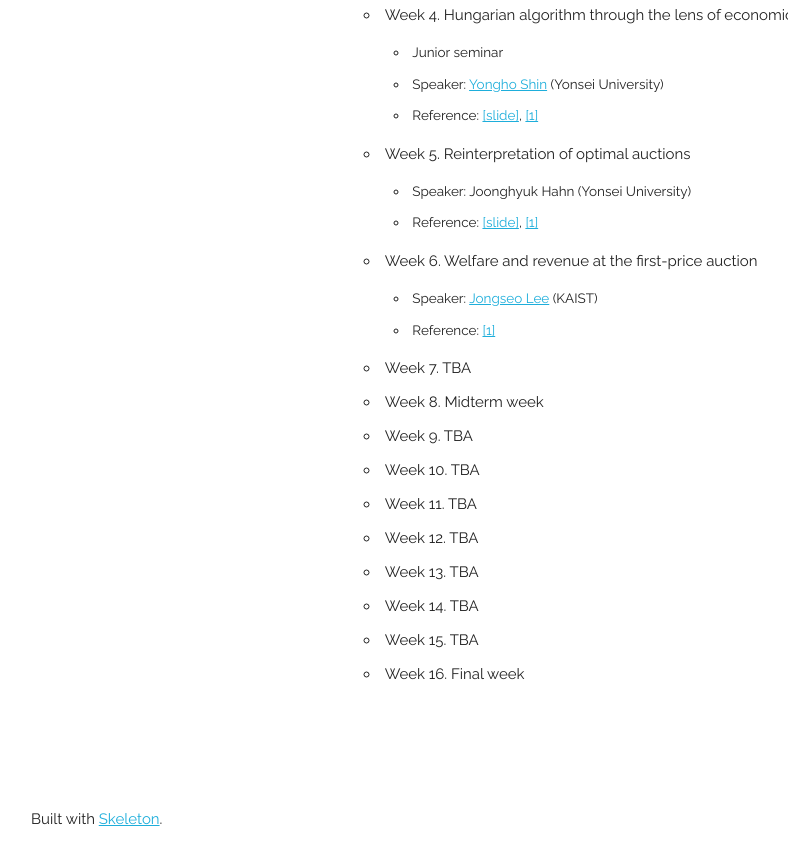
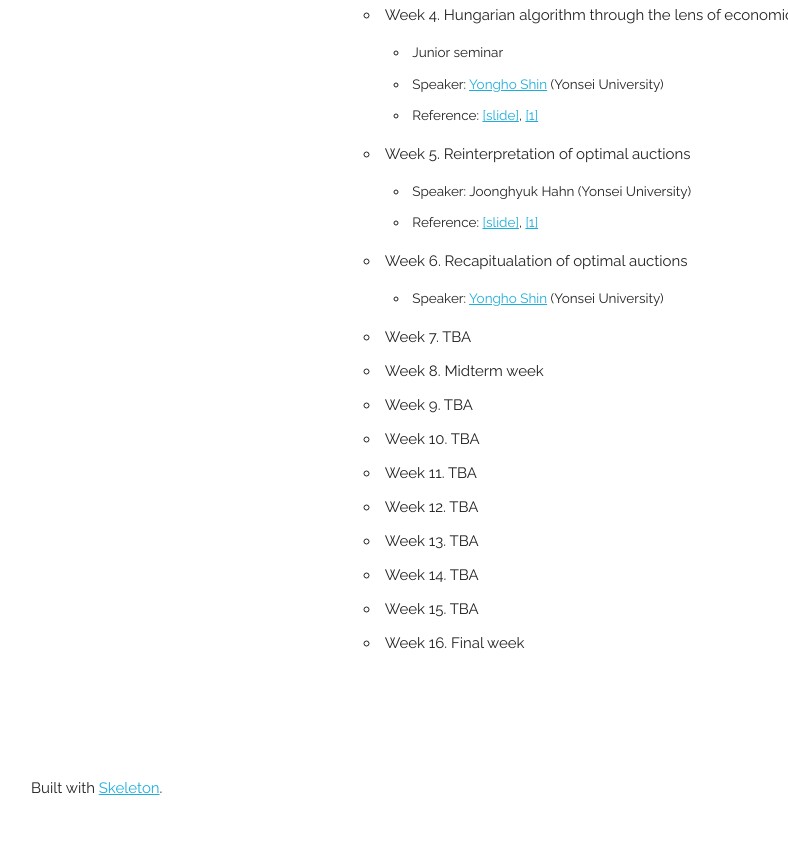
Before and after one commit to yonsei-cs-theory-students/yonsei-cs-theory-students.github.io, a plain HTML site: page index.html in a window 1280 px wide. Shown: the part 670-1534 px from the top of the page, without its empty margins (129-917 px from the left). Drawn offline with Linux system fonts and the light colour scheme.

Commit message:
week 6 update

```diff
--- a/index.html
+++ b/index.html
@@ -89,26 +89,28 @@
             </ul>
           </li>
 
-          <li>Week 6. Welfare and revenue at the first-price auction
+          <li>Week 6. Recapitualation of optimal auctions
             <ul>
-              <li>Speaker: <a href="https://leejseo.com/about" target="_blank">Jongseo Lee</a> (KAIST)</li>
-              <li>Reference: <a href="https://doi.org/10.1145/2600057.2602878" target="_blank">[1]</a></li>
+              <li>Speaker: <a href="https://yonghoshin36.github.io" target="_blank">Yongho Shin</a> (Yonsei University)</li>
+              <!-- <li>Reference: </li> -->
             </ul>
           </li>
 
           <li>Week 7. TBA
-            <!-- <ul>
+            <!-- Algorithmic pricing via virtual valuations
+            <ul>
               <li>Speaker: </li>
-              <li>Reference: </li>
+              <li>Reference: <a href="https://doi.org/10.1145/1250910.1250946" target="_blank">[1]</a></li>
             </ul> -->
           </li>
 
           <li>Week 8. Midterm week</li>
 
           <li>Week 9. TBA
-            <!-- <ul>
+            <!-- Multi-parameter mechanism design and sequential posted pricing
+            <ul>
               <li>Speaker: </li>
-              <li>Reference: </li>
+              <li>Reference:<a href="https://doi.org/10.1145/1806689.1806733" target="_blank">[1]</a> </li>
             </ul> -->
           </li>
 
```
